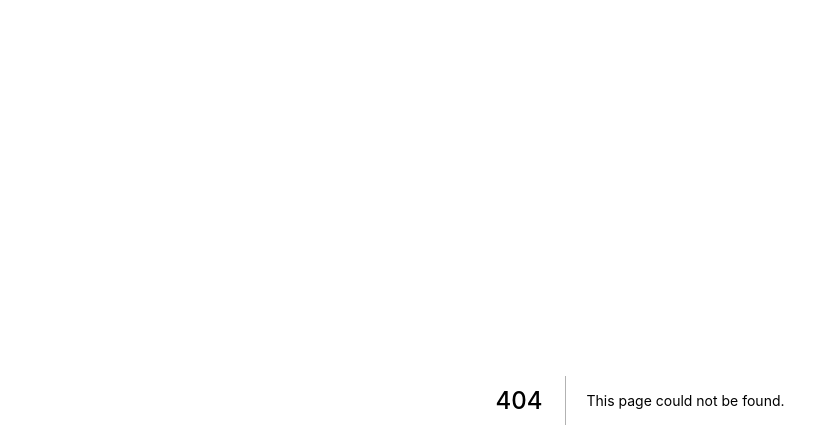
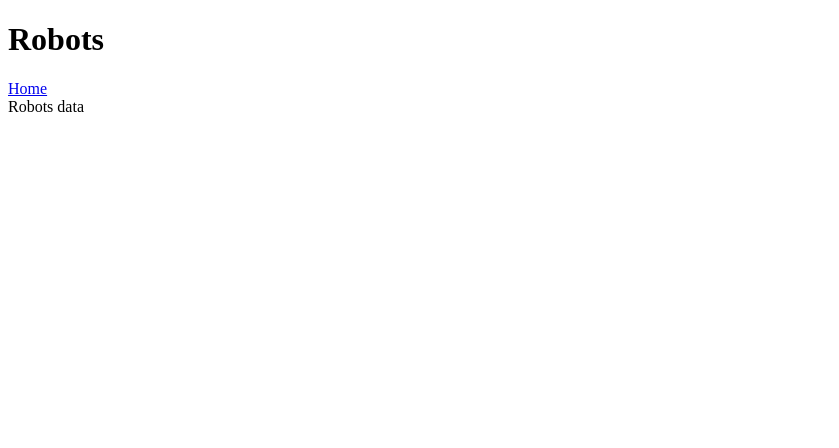
Before and after one commit to pcsmomo/web-junior-to-senior, a Next.js app in the folder 08-server-side-rendering/1-next-ssr/: page /robots in a window 1280 px wide. Before the commit this address had no page. Shown: the top 448 px of the page, without its empty margins (0-839 px from the left). Built offline with nearby package versions, Linux system fonts and the light colour scheme.

Commit message:
244. Dynamic Apps with Next.js: Add Robots

```diff
--- a/08-server-side-rendering/1-next-ssr/package.json
+++ b/08-server-side-rendering/1-next-ssr/package.json
@@ -10,6 +10,7 @@
   "author": "",
   "license": "ISC",
   "dependencies": {
+    "isomorphic-unfetch": "^3.1.0",
     "next": "^11.1.2",
     "react": "^17.0.2",
     "react-dom": "^17.0.2"
--- a/08-server-side-rendering/1-next-ssr/pages/index.js
+++ b/08-server-side-rendering/1-next-ssr/pages/index.js
@@ -7,6 +7,9 @@ const Index = () => (
     <Link href="/about">
       <button>About</button>
     </Link>
+    <Link href="/robots">
+      <button>Robots</button>
+    </Link>
   </div>
 );
 
--- /dev/null
+++ b/08-server-side-rendering/1-next-ssr/pages/robots.js
@@ -0,0 +1,14 @@
+import Link from 'next/link';
+import fetch from 'isomorphic-unfetch';
+
+const Robots = () => {
+  return (
+    <div>
+      <h1>Robots</h1>
+      <Link href="/">Home</Link>
+      <div>Robots data</div>
+    </div>
+  );
+};
+
+export default Robots;
```
Also changed, not shown: 2 other files (tests, documents, lock files or other folders).
